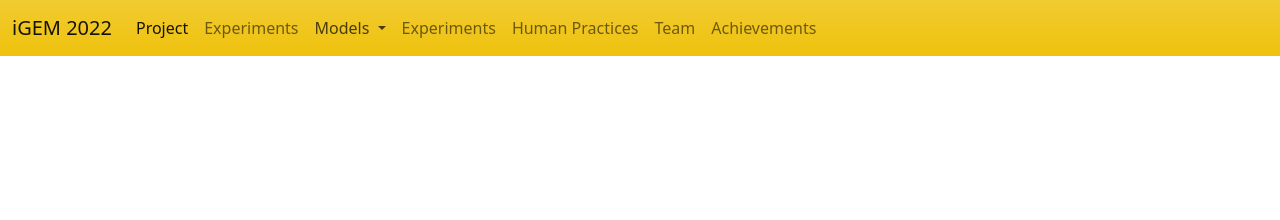
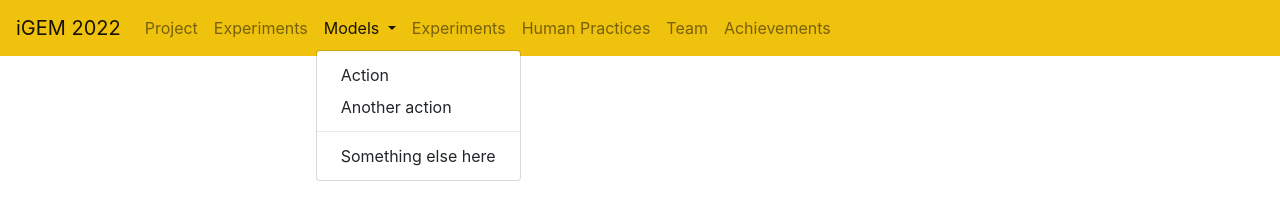
Before and after one commit to UBC-iGEM/wiki-2022, a plain HTML site: page index.html in a window 1280 px wide. Both pictures are taken after a click on the button "Models". Drawn offline with nearby package versions, Linux system fonts and the light colour scheme.

Commit message:
Fix navbar issues + CDN

```diff
--- a/index.html
+++ b/index.html
@@ -3,51 +3,65 @@
 <head>
     <meta charset="UTF-8">
     <meta name="viewport" content="width=device,width, initial-scale=1.0">
-    <title>iGEM Wiki 2022</title>
+
     <link rel="stylesheet" href="css/global.css">
     <!-- Bootstrap dependency -->
-    <link rel="stylesheet" href="css/bootstrap.min.css">
+    <link rel="stylesheet" href="https://cdn.jsdelivr.net/npm/bootstrap@4.4.1/dist/css/bootstrap.min.css" integrity="sha384-Vkoo8x4CGsO3+Hhxv8T/Q5PaXtkKtu6ug5TOeNV6gBiFeWPGFN9MuhOf23Q9Ifjh" crossorigin="anonymous">
+
+    <title>iGEM Wiki 2022</title>
 </head>
 <body>
-    <nav class="navbar navbar-expand-lg bg-saffron-gradient">
-        <div class="container-fluid">
+    <nav class="navbar navbar-expand-lg navbar-light bg-saffron-gradient">
         <a class="navbar-brand" href="#">iGEM 2022</a>
-            <div class="collapse navbar-collapse" id="navbarContent">
-                <ul class="navbar-nav me-auto mb-2 mb-lg-0">
+        <button class="navbar-toggler" type="button" data-toggle="collapse" data-target="#navbarSupportedContent" aria-controls="navbarSupportedContent" aria-expanded="false" aria-label="Toggle navigation">
+          <span class="navbar-toggler-icon"></span>
+        </button>
+
+        <div class="collapse navbar-collapse" id="navbarSupportedContent">
+          <ul class="navbar-nav mr-auto">
             <li class="nav-item">
-                        <a class="nav-link active" aria-current="page" href="#">Project</a>
+              <a class="nav-link" href="#">Project</a>
             </li>
+
             <li class="nav-item">
               <a class="nav-link" href="#">Experiments</a>
             </li>
+
             <li class="nav-item dropdown">
-                        <a class="nav-link dropdown-toggle" href="#" id="navbarDropdown" role="button" data-bs-toggle="dropdown">
+              <a class="nav-link dropdown-toggle" href="#" id="navbarDropdown" role="button" data-toggle="dropdown" aria-haspopup="true" aria-expanded="false">
                 Models
               </a>
-                        <ul class="dropdown-menu" aria-labelledby="navbarDropdown">
-                            <li><a class="dropdown-item" href="#">Item 1</a></li>
-                            <li><a class="dropdown-item" href="#">Item 2</a></li>
-                            <li><hr class="dropdown-divider"></li>
-                            <li><a class="dropdown-item" href="#">Item 3</a></li>
-                        </ul>
+              <div class="dropdown-menu" aria-labelledby="navbarDropdown">
+                <a class="dropdown-item" href="#">Action</a>
+                <a class="dropdown-item" href="#">Another action</a>
+                <div class="dropdown-divider"></div>
+                <a class="dropdown-item" href="#">Something else here</a>
+              </div>
             </li>
+
             <li class="nav-item">
               <a class="nav-link" href="#">Experiments</a>
             </li>
+
             <li class="nav-item">
                 <a class="nav-link" href="#">Human Practices</a>
             </li>
+
             <li class="nav-item">
                 <a class="nav-link" href="#">Team</a>
             </li>
+
             <li class="nav-item">
                 <a class="nav-link" href="#">Achievements</a>
             </li>
           </ul>
         </div>
-        </div>
       </nav>
 
-    <script src="js/bootstrap.min.js"></script>
+    <!-- Optional JavaScript -->
+    <!-- jQuery first, then Popper.js, then Bootstrap JS -->
+    <script src="https://code.jquery.com/jquery-3.4.1.slim.min.js" integrity="sha384-J6qa4849blE2+poT4WnyKhv5vZF5SrPo0iEjwBvKU7imGFAV0wwj1yYfoRSJoZ+n" crossorigin="anonymous"></script>
+    <script src="https://cdn.jsdelivr.net/npm/popper.js@1.16.0/dist/umd/popper.min.js" integrity="sha384-Q6E9RHvbIyZFJoft+2mJbHaEWldlvI9IOYy5n3zV9zzTtmI3UksdQRVvoxMfooAo" crossorigin="anonymous"></script>
+    <script src="https://cdn.jsdelivr.net/npm/bootstrap@4.4.1/dist/js/bootstrap.min.js" integrity="sha384-wfSDF2E50Y2D1uUdj0O3uMBJnjuUD4Ih7YwaYd1iqfktj0Uod8GCExl3Og8ifwB6" crossorigin="anonymous"></script>
 </body>
 </html>
```
Lines whose indentation alone changed are shown as unchanged.
